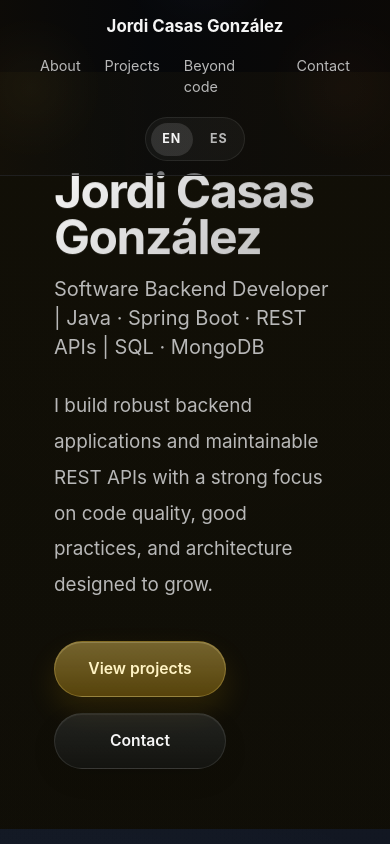
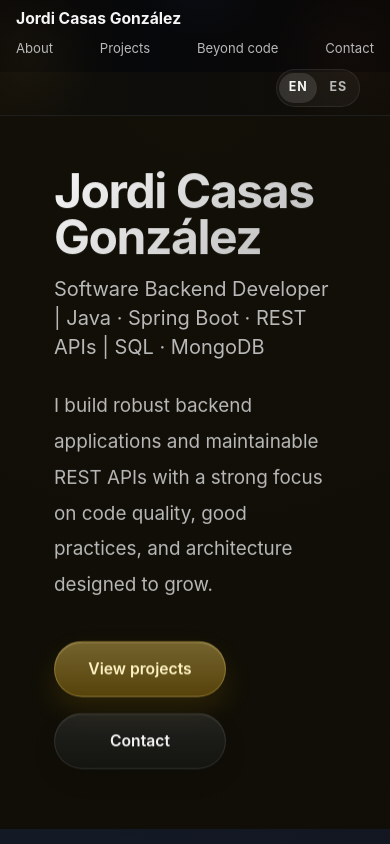
Before and after one commit to JordiCasas87/portfolio, a React (Vite) app: page / in a window 390 px wide. Shown: the top 844 px of the page. Built offline with nearby package versions, Linux system fonts and the light colour scheme.

Commit message:
fix: version mobile header was too big

```diff
--- a/src/App.css
+++ b/src/App.css
@@ -1333,13 +1333,60 @@
 
 /* Responsive */
 @media (max-width: 768px) {
+  .navigation {
+    padding: 0.6rem 0 0.5rem;
+  }
+
   .nav-container {
-    flex-direction: column;
-    gap: 1rem;
+    display: grid;
+    grid-template-columns: minmax(0, 1fr) auto;
+    align-items: center;
+    gap: 0.65rem 0.85rem;
+    padding: 0 16px;
   }
 
   .container {
     padding: 0 14px;
+  }
+
+  .logo {
+    min-width: 0;
+  }
+
+  .logo a {
+    display: block;
+    font-size: 0.98rem;
+    line-height: 1.2;
+  }
+
+  .nav-links {
+    grid-column: 1 / -1;
+    justify-content: space-between;
+    gap: 0.8rem;
+    font-size: 0.82rem;
+    flex-wrap: nowrap;
+  }
+
+  .nav-links li {
+    min-width: 0;
+  }
+
+  .nav-links li a {
+    display: block;
+    white-space: nowrap;
+    text-align: center;
+  }
+
+  .language-switcher {
+    justify-self: end;
+    margin-top: 0;
+    padding: 0.18rem;
+    gap: 0.2rem;
+  }
+
+  .language-button {
+    padding: 0.35rem 0.58rem;
+    font-size: 0.78rem;
   }
 
   .hero h1 {
@@ -1390,15 +1437,6 @@
 
   .projects-quote-card {
     padding: 1.25rem 0 0.5rem 1.2rem;
-  }
-
-  .nav-links {
-    gap: 1.5rem;
-    font-size: 0.9rem;
-  }
-
-  .language-switcher {
-    margin-top: 0.2rem;
   }
 
   .projects-grid,
--- a/src/content.js
+++ b/src/content.js
@@ -54,7 +54,7 @@ export const translations = {
             { type: 'image', src: '/images/pantallazo2.png', label: 'Expense entry' },
             { type: 'image', src: '/images/pantallazo3.png', label: 'Telegram' },
             { type: 'image', src: '/images/kakebot-login.png', label: 'Access' },
-            { type: 'video', src: '/images/Animacio%CC%81n_Sutil_de_Personaje_Flotante.mov', label: 'Subtle animation', poster: '/images/kakebot-home.png', fit: 'contain' },
+            { type: 'video', src: '/images/kakebot-animacion-sutil.mov', label: 'Subtle animation', poster: '/images/kakebot-home.png', fit: 'contain' },
             { type: 'video', src: '/images/pruebas%20dise%C3%B1o%20bot.mp4', label: 'Bot design tests', poster: '/images/kakebot-home.png', fit: 'contain' },
           ],
           mediaBackground: '#ffffff',
@@ -286,7 +286,7 @@ export const translations = {
             { type: 'image', src: '/images/pantallazo2.png', label: 'Registro' },
             { type: 'image', src: '/images/pantallazo3.png', label: 'Telegram' },
             { type: 'image', src: '/images/kakebot-login.png', label: 'Acceso' },
-            { type: 'video', src: '/images/Animacio%CC%81n_Sutil_de_Personaje_Flotante.mov', label: 'Animacion sutil', poster: '/images/kakebot-home.png', fit: 'contain' },
+            { type: 'video', src: '/images/kakebot-animacion-sutil.mov', label: 'Animacion sutil', poster: '/images/kakebot-home.png', fit: 'contain' },
             { type: 'video', src: '/images/pruebas%20dise%C3%B1o%20bot.mp4', label: 'Pruebas diseno bot', poster: '/images/kakebot-home.png', fit: 'contain' },
           ],
           mediaBackground: '#ffffff',
```
Also changed, not shown: 1 other file (tests, documents, lock files or other folders).
